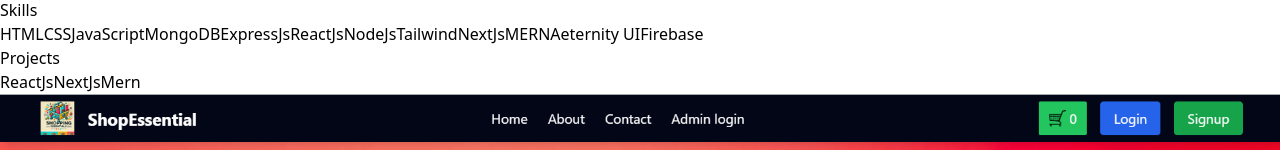
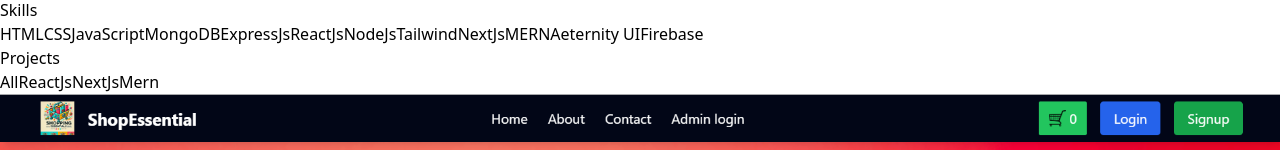
Before and after one commit to Rathod-vishal-20/Portfolio, a React (Vite) app: page / in a window 1280 px wide. Shown: the part 410-560 px from the top of the page. Built offline with nearby package versions, Linux system fonts and the light colour scheme.

Commit message:
final  Project.jsx

```diff
--- a/src/components/Project.jsx
+++ b/src/components/Project.jsx
@@ -1,6 +1,6 @@
 import React, { useEffect } from "react";
 import AOS from "aos";
-import "aos/dist/aos.css"; // Import AOS styles
+import "aos/dist/aos.css";
 import shop from "../assets/ShopEssential.png";
 import razorpay from "../assets/Razorpay.png";
 import todo from "../assets/Todo.png";
@@ -26,13 +26,13 @@ const Project = ({ isDarkTheme }) => {
           Projects
         </h1>
         <div
-          className="flex gap-5 mb-10 justify-center"
+           className="grid grid-cols-2 sm:grid-cols-3 md:grid-cols-4 lg:grid-cols-4 xl:grid-cols-4 gap-5 mb-10 justify-center"
           data-aos="zoom-in"
           data-aos-delay="200"
         >
-          {/* <button className="hover:bg-green-600 rounded-lg px-8 shadow-md text-gray-100 text-xl font-sans shadow-emerald-400">
+          <button className="hover:bg-green-600 rounded-lg px-8 shadow-md text-gray-100 text-xl font-sans shadow-emerald-400">
             All
-          </button> */}
+          </button>
           <button className="hover:bg-green-600 rounded-lg px-8 shadow-md text-gray-100 text-xl font-sans shadow-emerald-400">
             ReactJs
           </button>
@@ -56,7 +56,7 @@ const Project = ({ isDarkTheme }) => {
             { img: health, desc: "NextJS", link: "https://github.com/Rathod-vishal-20/HealthCare-App" }].map((project, index) => (
             <div
               key={index}
-              className="relative hover:scale-105 flex mx-auto px-4 justify-center items-center hover:cursor-pointer shadow-lg shadow-emerald-400 w-[400px] h-[300px] transition-transform duration-300 ease-in-out"
+              className="relative hover:scale-105 flex mx-auto px-4 justify-center items-center hover:cursor-pointer shadow-lg shadow-emerald-400 w-[350px] md:w-[450px] lg:[450px] h-[300px] transition-transform duration-300 ease-in-out"
               data-aos="flip-left"
               data-aos-delay={`${index * 100}`}
             >
```
